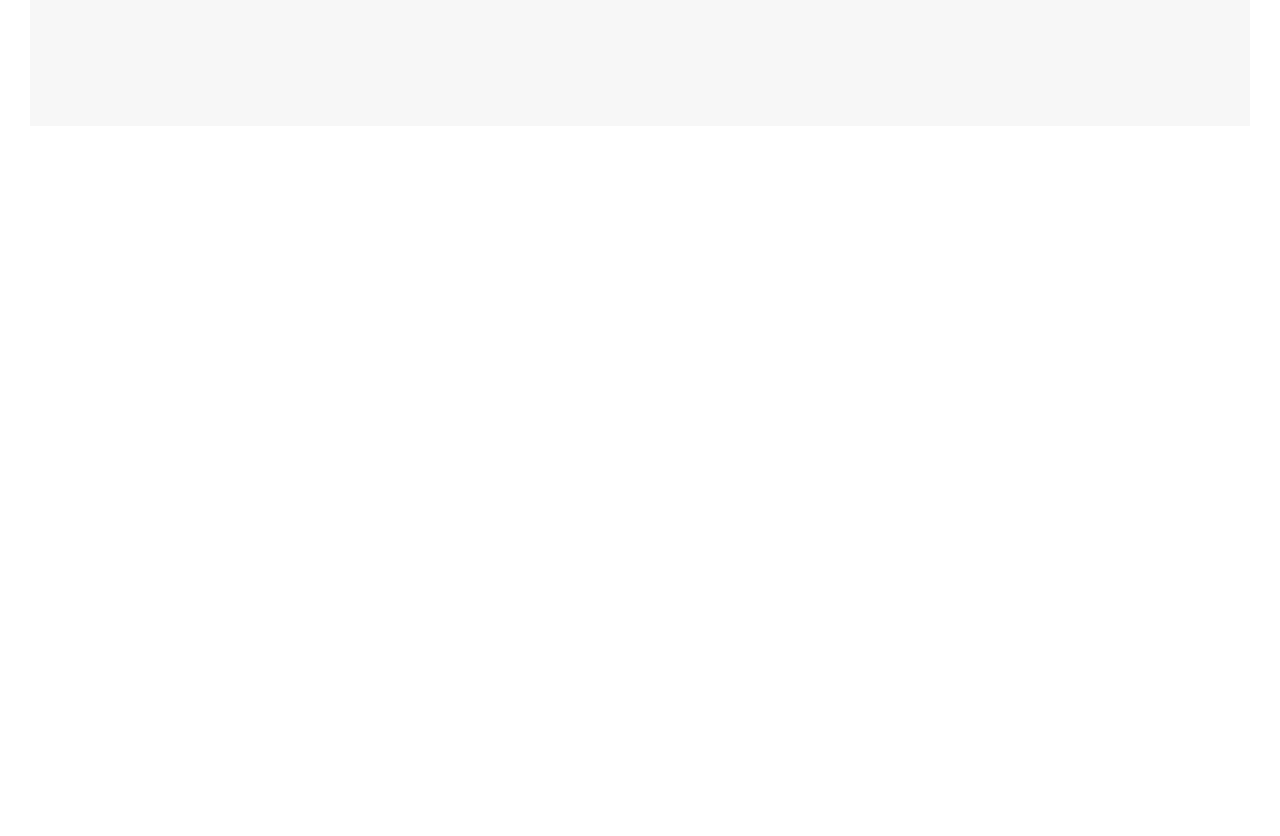
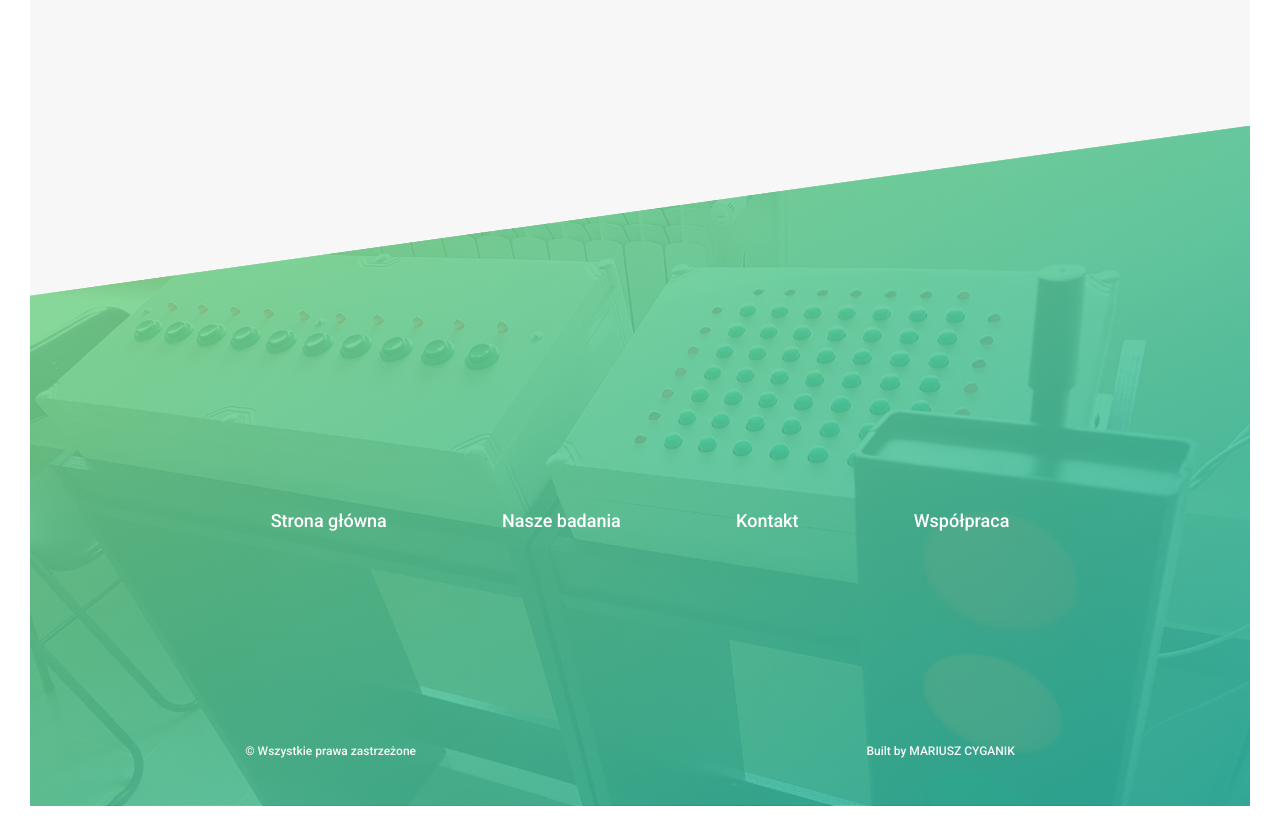
Before and after one commit to mariusz256/badanie, a React (Create React App) app: page / in a window 1280 px wide. Shown: the part 1480-2316 px from the top of the page. Before the commit the page ends 1636 px from the top, so only its background shows below. Built offline with nearby package versions, Linux system fonts and the light colour scheme.

Commit message:
Add simple footer

```diff
--- a/src/App.js
+++ b/src/App.js
@@ -2,6 +2,7 @@ import logo from "./logo.svg";
 import Header from "./components/Header/Header";
 import { Link, Route, Switch } from "react-router-dom";
 import HomePage from "./containers/HomePage/HomePage";
+import Footer from "./components/Footer/Footer";
 
 function App() {
   return (
@@ -10,6 +11,7 @@ function App() {
       <Switch>
         <Route path="/" exact component={HomePage} />
       </Switch>
+      <Footer />
     </div>
   );
 }
--- a/src/components/Button/Button.scss
+++ b/src/components/Button/Button.scss
@@ -36,17 +36,17 @@
     box-shadow: 0 0.5rem 1rem rgba(#000, 0.2);
   }
 
-  &:hover {
-    transform: translateY(-2px);
-    box-shadow: 0 1rem 2rem rgba($color: #000000, $alpha: 0.2);
+  // &:hover {
+  //   transform: translateY(-2px);
+  //   box-shadow: 0 1rem 2rem rgba($color: #000000, $alpha: 0.2);
 
-    &::after {
-      transform: scaleX(1.4) scaleY(1.6);
-      opacity: 0;
-    }
-  }
+  //   &::after {
+  //     transform: scaleX(1.4) scaleY(1.6);
+  //     opacity: 0;
+  //   }
+  // }
 
-  &:active {
-    transform: translateY(0px);
-  }
+  // &:active {
+  //   transform: translateY(0px);
+  // }
 }
--- /dev/null
+++ b/src/components/Footer/Footer.js
@@ -0,0 +1,36 @@
+import React from "react";
+import { Link } from "react-router-dom";
+import "./Footer.scss";
+
+function Footer() {
+  return (
+    <footer>
+      <div className="Links">
+        <Link className="Links--link" to="/">
+          Strona główna
+        </Link>
+        <Link className="Links--link" to="/badania">
+          Nasze badania
+        </Link>
+        <Link className="Links--link" to="/kontak">
+          Kontakt
+        </Link>
+        <Link className="Links--link" to="/wspolpraca">
+          Współpraca
+        </Link>
+      </div>
+
+      <div className="Copyrights">
+        <p>© Wszystkie prawa zastrzeżone</p>
+        <a
+          className="Copyrights--link"
+          href="mailto: mariuszcyganik50@gmial.com"
+        >
+          Built by MARIUSZ CYGANIK
+        </a>
+      </div>
+    </footer>
+  );
+}
+
+export default Footer;
--- /dev/null
+++ b/src/components/Footer/Footer.scss
@@ -0,0 +1,74 @@
+@import "../../utilities/variables";
+
+footer {
+  height: 85vh;
+  display: flex;
+  flex-direction: column;
+  justify-content: flex-end;
+  background-color: $color-primary-light;
+  clip-path: polygon(0 25%, 100% 0, 100% 100%, 0 100%);
+  background-size: cover;
+  align-items: center;
+
+  ackground-size: cover;
+  background-image: linear-gradient(
+      to right bottom,
+      rgba($color-primary-light, 0.85),
+      rgba($color-primary-dark, 0.85)
+    ),
+    url(../../assets/plansza4.jpg);
+  background-position: top;
+}
+
+.Links {
+  height: 100%;
+  width: 70%;
+  margin-top: 45vh;
+  display: flex;
+  justify-content: space-around;
+
+  &--link {
+    display: flex;
+    font-size: 1.8rem;
+    font-weight: 500;
+    padding: 2rem;
+    height: 7rem;
+    align-items: center;
+    text-decoration: none;
+
+    &:link,
+    &:visited,
+    &:hover,
+    &:active {
+      color: #fff;
+    }
+  }
+}
+
+.Copyrights {
+  color: $color-grey-light-1;
+  width: 100%;
+  padding-top: 15vh;
+  display: flex;
+  justify-content: space-around;
+  align-items: baseline;
+  font-size: 1.2rem;
+  font-weight: 500;
+
+  &--link {
+    display: flex;
+
+    font-weight: 500;
+    padding: 2rem;
+    height: 7rem;
+    align-items: center;
+    text-decoration: none;
+
+    &:link,
+    &:visited,
+    &:hover,
+    &:active {
+      color: $color-grey-light-1;
+    }
+  }
+}
--- a/src/components/Header/Header.scss
+++ b/src/components/Header/Header.scss
@@ -5,7 +5,7 @@ header {
   padding: 0;
   height: 85vh;
   z-index: 10;
-  clip-path: polygon(0 0, 100% 0, 100% 70vh, 0 100%);
+  clip-path: polygon(0 0, 100% 0, 100% 75%, 0 100%);
 
   background-size: cover;
   background-image: linear-gradient(
@@ -13,7 +13,7 @@ header {
       rgba($color-primary-light, 0.85),
       rgba($color-primary-dark, 0.85)
     ),
-    url(../../assets/plansza4.jpg);
+    url(../../assets/plansza1.jpg);
   background-position: top;
   position: relative;
   font-size: 2rem;
--- a/src/containers/HomePage/HomePage.scss
+++ b/src/containers/HomePage/HomePage.scss
@@ -5,7 +5,7 @@
   flex-direction: column;
   justify-content: center;
   align-items: center;
-  background-color: $color-grey-light-1;
+  // background-color: $color-grey-light-1;
   padding: 30vh 0;
   margin-top: -20vh;
   box-sizing: border-box;
--- a/src/index.scss
+++ b/src/index.scss
@@ -21,10 +21,8 @@ body {
 }
 
 .App {
-  // height: 100vh;
   width: 100%;
-  // display: flex;
-  // flex-direction: column;
+  background-color: $color-grey-light-1;
 }
 
 h2 {
```
